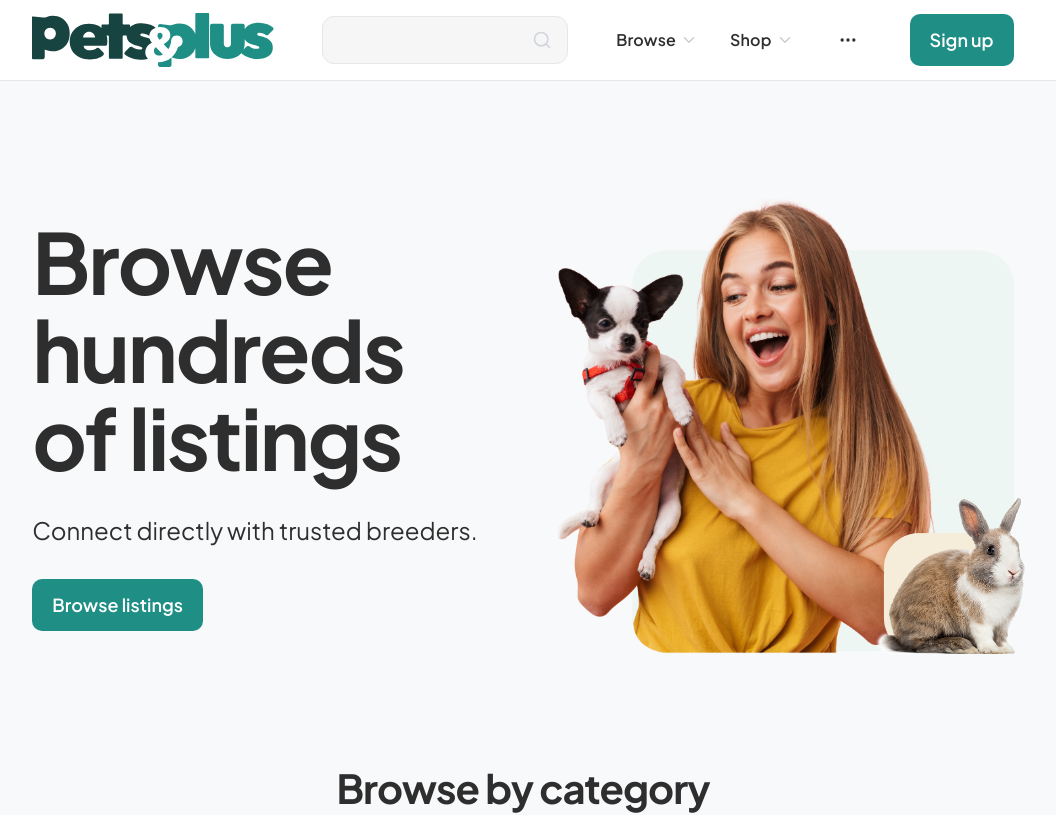
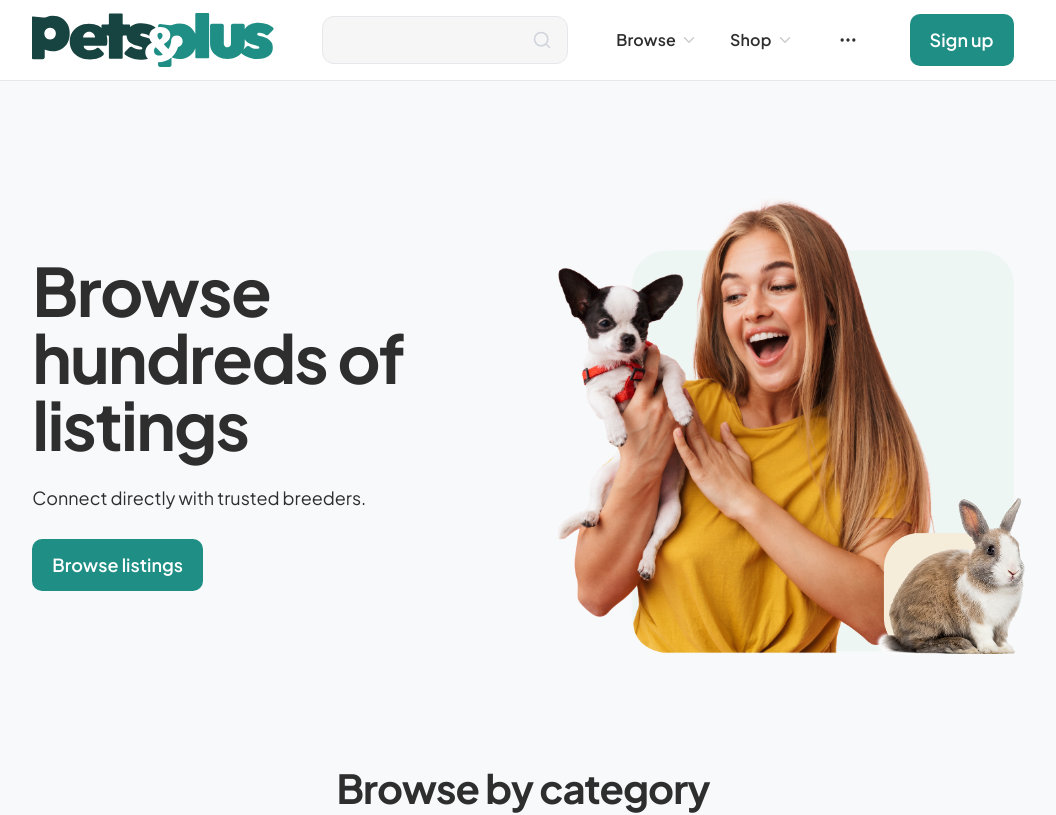
Before and after one commit to NH-Shohan/pets-plus, a Next.js app: page / in a window 1280 px wide. Shown: the top 815 px of the page, without its empty margins (117-1173 px from the left). Built offline with nearby package versions, Linux system fonts and the light colour scheme.

Commit message:
refactor: Simplify responsive hero typography, adjust main container width, apply new text class, and update the dev server port.

```diff
--- a/package.json
+++ b/package.json
@@ -3,7 +3,7 @@
   "version": "0.1.0",
   "private": true,
   "scripts": {
-    "dev": "next dev",
+    "dev": "next dev --port 3501",
     "build": "next build",
     "start": "next start",
     "lint": "eslint"
--- a/src/app/globals.css
+++ b/src/app/globals.css
@@ -42,75 +42,19 @@ body {
 /* Typography System - Semantic Classes */
 @layer utilities {
   .main-container {
-    @apply mx-auto w-[76.67vw]!;
+    @apply mx-auto w-[90vw] md:w-[76.67vw]!;
   }
   /* Hero Titles - Responsive */
   .text-hero-primary {
     @apply font-jakarta font-bold tracking-tight;
-    font-size: 48px;
-    line-height: 1.1;
-  }
-
-  @media (min-width: 640px) {
-    .text-hero-primary {
-      font-size: 56px;
-      line-height: 60px;
-    }
-  }
-
-  @media (min-width: 768px) {
-    .text-hero-primary {
-      font-size: 72px;
-      line-height: 76px;
-    }
-  }
-
-  @media (min-width: 1024px) {
-    .text-hero-primary {
-      font-size: 84px;
-      line-height: 88px;
-    }
-  }
-
-  @media (min-width: 1440px) {
-    .text-hero-primary {
-      font-size: 100px;
-      line-height: 1;
-    }
+    font-size: max(3rem, 5.2083vw);
+    line-height: 1;
   }
 
   .text-hero-secondary {
-    @apply font-jakarta font-bold tracking-tight text-center;
-    font-size: 32px;
-    line-height: 36px;
-  }
-
-  @media (min-width: 640px) {
-    .text-hero-secondary {
-      font-size: 48px;
-      line-height: 52px;
-    }
-  }
-
-  @media (min-width: 768px) {
-    .text-hero-secondary {
-      font-size: 56px;
-      line-height: 68px;
-    }
-  }
-
-  @media (min-width: 1024px) {
-    .text-hero-secondary {
-      font-size: 56px;
-      line-height: 100%;
-    }
-  }
-
-  @media (min-width: 1440px) {
-    .text-hero-secondary {
-      font-size: 64px;
-      line-height: 100%;
-    }
+    @apply font-jakarta;
+    font-size: max(18px, 1.25vw);
+    line-height: 1;
   }
 
   .text-hero-tertiary {
--- a/src/components/sections/Hero.tsx
+++ b/src/components/sections/Hero.tsx
@@ -17,7 +17,7 @@ export default function Hero() {
               </h1>
             </div>
 
-            <p className="text-body-large text-foreground max-w-md">Connect directly with trusted breeders.</p>
+            <p className="text-hero-secondary">Connect directly with trusted breeders.</p>
 
             <div>
               <Button variant="primary" size="default">
```
